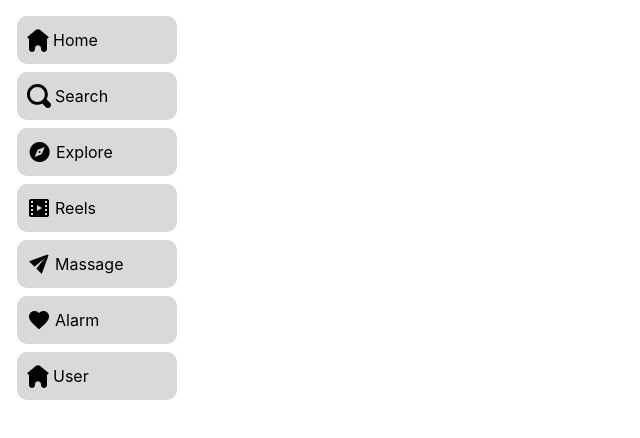
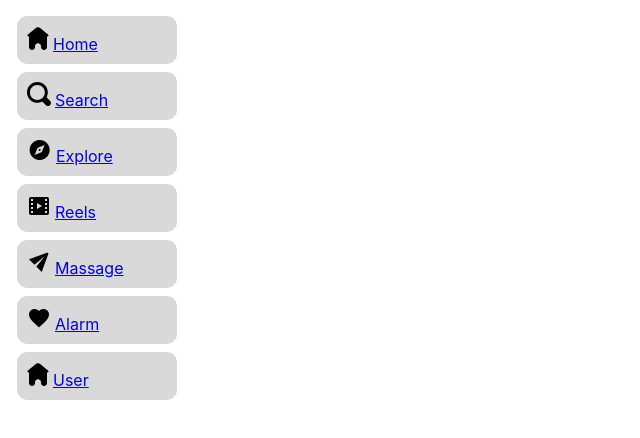
Before and after one commit to FelisCatus57/2024ClonCoding, a React (Create React App) app in the folder App/frontend/: page / in a window 1280 px wide. Shown: the top 438 px of the page, without its empty margins (0-640 px from the left). Built offline with nearby package versions, Linux system fonts and the light colour scheme.

Commit message:
feat add router

```diff
--- a/App/frontend/src/App.js
+++ b/App/frontend/src/App.js
@@ -1,6 +1,7 @@
 import React from 'react';
 import './App.css';
 import Sidebar from'./component/SideBar'
+import Main from'./component/Main'
 import reportWebVitals from './reportWebVitals'
 import { BrowserRouter, Routes, Route } from 'react-router-dom'
 
@@ -11,7 +12,7 @@ function App() {
     <BrowserRouter>
       <Sidebar/>
       <Routes>
-        <Route path='/'></Route>
+        <Route path='/' element={<Main />}/>
       </Routes>
     </BrowserRouter>
 
--- /dev/null
+++ b/App/frontend/src/component/Main.js
@@ -0,0 +1,5 @@
+export default function Main() {
+    return <main>
+
+    </main>
+}
--- a/App/frontend/src/component/SideBar.js
+++ b/App/frontend/src/component/SideBar.js
@@ -1,4 +1,5 @@
 import '../CSS/default.css'
+import {BrowserRouter, Routes, Route, Link} from "react-router-dom"
 
 import IconHome from '../assets/home.svg'
 import IconSearch from '../assets/search.svg'
@@ -10,15 +11,16 @@ import IconMenu from '../assets/Vector.svg'
 
 
 export default function Sidebar() {
-    return <nav>
+    return  <nav>
         <ul className = "buttonBox">
-            <li><img src={IconHome}/>Home</li>
-            <li><img src={IconSearch}/>Search</li>
-            <li><img src={IconExplore}/>Explore</li>
-            <li><img src={IconReels}/>Reels</li>
-            <li><img src={IconMassage}/>Massage</li>
-            <li><img src={IconAlarm}/>Alarm</li>
-            <li><img src={IconHome}/>User</li>
+            <li><Link to={'/'}><img src={IconHome}/>Home</Link></li>
+            <li><Link to={'/search'}><img src={IconSearch}/>Search</Link></li>
+            <li><Link to={'/explore'}><img src={IconExplore}/>Explore</Link></li>
+            <li><Link to={'/reels'}><img src={IconReels}/>Reels</Link></li>
+            <li><Link to={'/massage'}><img src={IconMassage}/>Massage</Link></li>
+            <li><Link to={'/alarm'}><img src={IconAlarm}/>Alarm</Link></li>
+            <li><Link to={'/user'}><img src={IconHome}/>User</Link></li>
         </ul>
     </nav>
+
 };
```
